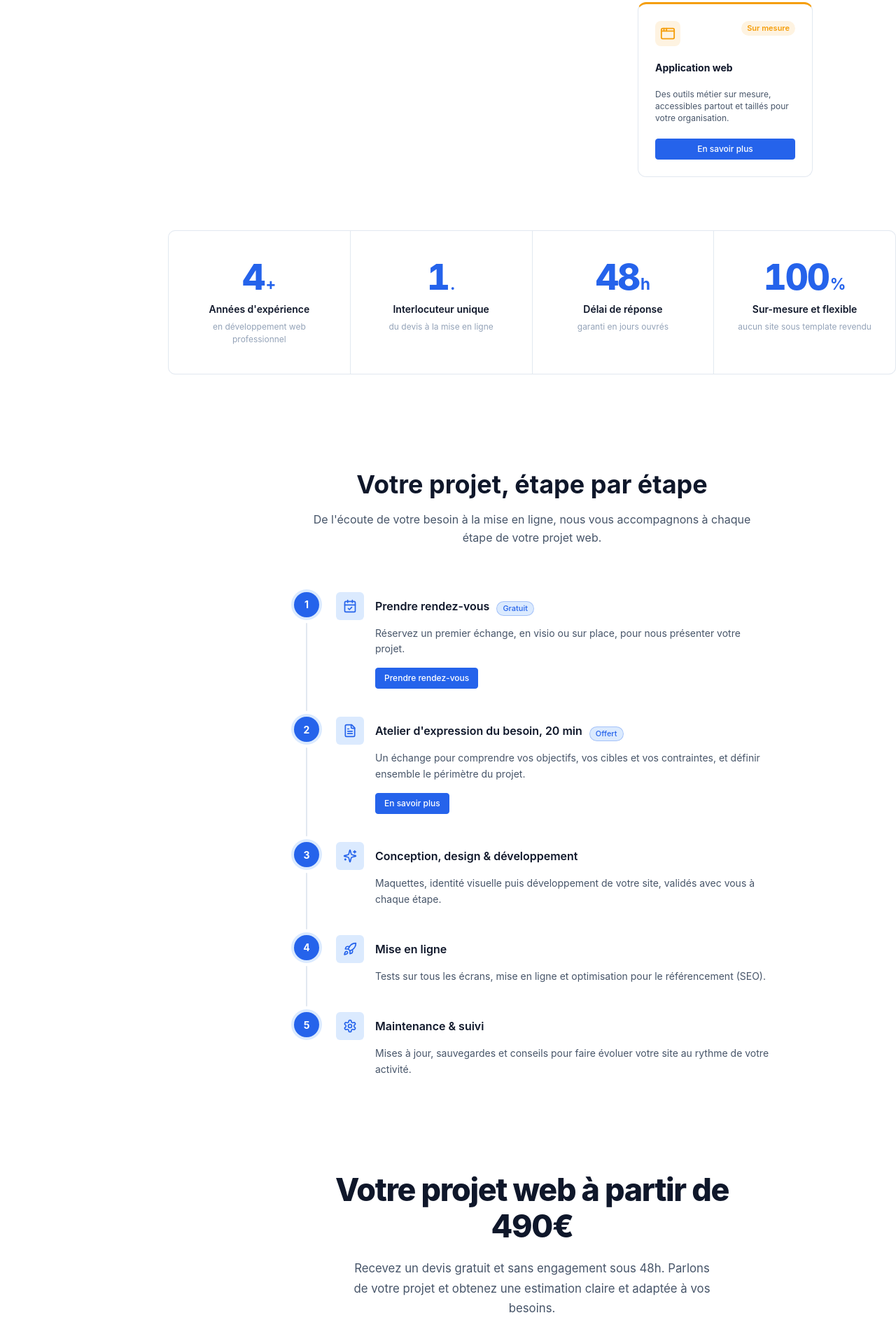
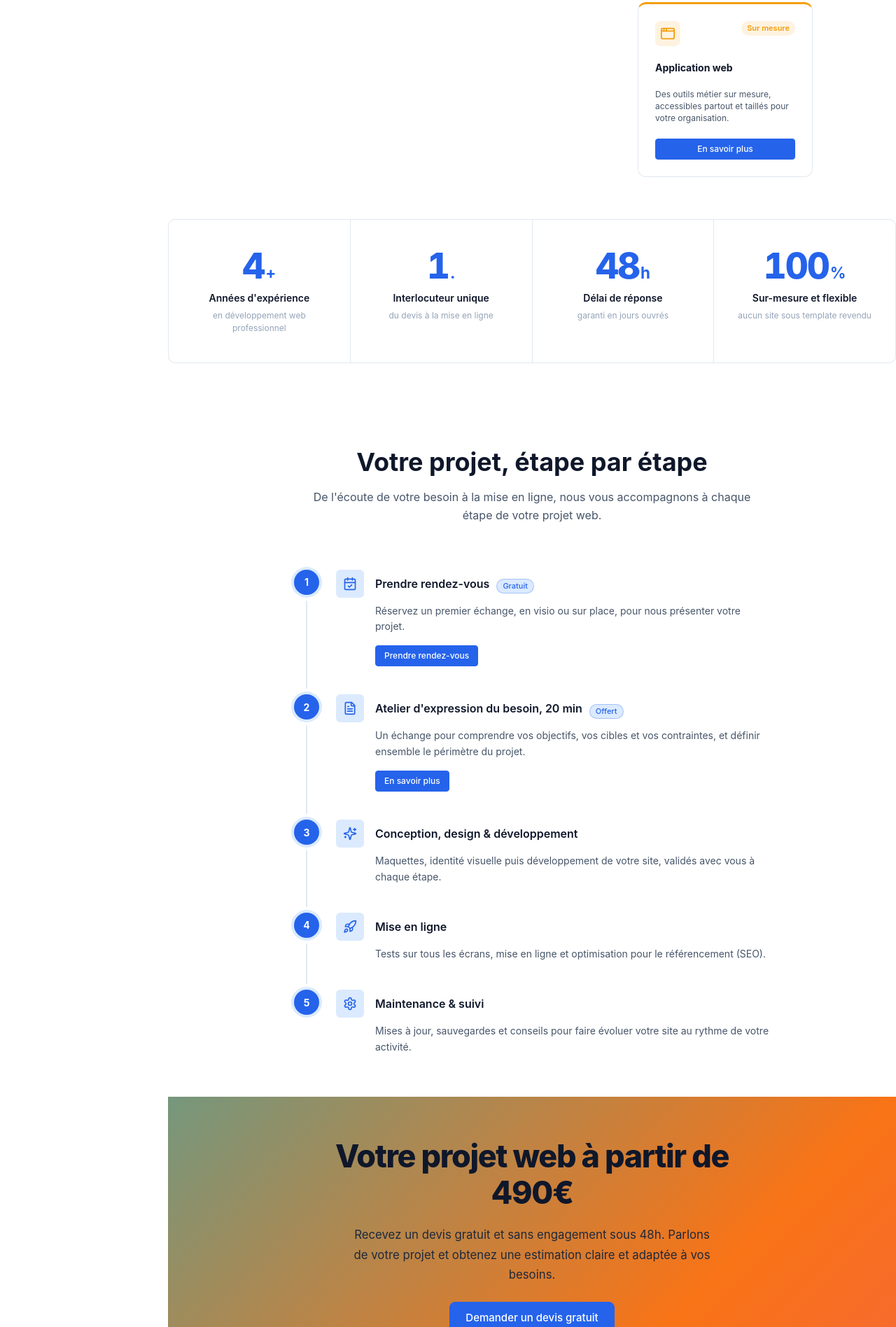
Before and after one commit to GuillaumeGiordano/my-components, a SvelteKit app: page /g2webdev in a window 1280 px wide. Shown: the part 884-2780 px from the top of the page at 70% size. Built offline with nearby package versions, Linux system fonts and the light colour scheme.

Commit message:
feat(sections): enhance background options and improve layout consistency across sections

```diff
--- a/src/app.css
+++ b/src/app.css
@@ -1,10 +1,12 @@
-@import 'tailwindcss';
-@import '$lib/styles/tokens.css';
+@import "tailwindcss";
+@import "$lib/styles/tokens.css";
 
 /* Dark mode via classe sur <html> */
 @custom-variant dark (&:where(.dark, .dark *));
 
-*, *::before, *::after {
+*,
+*::before,
+*::after {
   box-sizing: border-box;
   margin: 0;
   padding: 0;
@@ -30,3 +32,19 @@ html {
 body {
   min-height: 100vh;
 }
+
+.bg-base {
+  background: var(--bg-base);
+}
+
+.bg-subtle {
+  background: var(--bg-subtle);
+}
+
+.bg-accent {
+  background: var(--bg-accent);
+}
+
+.bg-primary {
+  background: var(--primary);
+}
--- a/src/lib/components/sections/CTABannerSection.svelte
+++ b/src/lib/components/sections/CTABannerSection.svelte
@@ -15,7 +15,7 @@
     description?: string;
     primaryCta?: { label: string; href: string };
     secondaryCta?: { label: string; href: string };
-    withBackground?: "bg-base" | "";
+    withBackground?: "bg-base" | "bg-subtle" | "bg-accent" | "bg-primary" | "";
   } = $props();
 </script>
 
@@ -51,17 +51,13 @@
     width: 100%;
   }
 
-  .bg-base {
-    padding: 1rem 0;
-    background: var(--bg-base);
-  }
-
   /* ---- Inner ---- */
   .cta-inner {
     position: relative;
     z-index: 1;
     max-width: 680px;
-    margin: 60px auto;
+    margin: auto;
+    padding: 60px 0;
     text-align: center;
     display: flex;
     flex-direction: column;
@@ -84,7 +80,6 @@
     line-height: 1.7;
     max-width: 520px;
     margin: 0;
-    color: var(--text-muted);
   }
 
   .cta-actions {
--- a/src/lib/components/sections/ContactSection.svelte
+++ b/src/lib/components/sections/ContactSection.svelte
@@ -209,13 +209,14 @@
 {/snippet}
 
 <style>
-  .withBackground {
+  .bg-base {
     background: var(--bg-base);
   }
 
   .contact-inner {
     max-width: 1100px;
-    margin: 60px auto;
+    margin: auto;
+    padding: 60px 0;
   }
 
   /* ---- Split layout ---- */
--- a/src/lib/components/sections/FAQSection.svelte
+++ b/src/lib/components/sections/FAQSection.svelte
@@ -79,13 +79,14 @@
 </section>
 
 <style>
-  .withBackground {
+  .bg-base {
     background: var(--bg-base);
   }
 
   .faq-inner {
     max-width: 860px;
-    margin: 60px auto;
+    margin: auto;
+    padding: 60px 0;
   }
 
   .faq-inner:has(.faq-two-col) {
--- a/src/lib/components/sections/FeaturesSection.svelte
+++ b/src/lib/components/sections/FeaturesSection.svelte
@@ -62,13 +62,14 @@
 </section>
 
 <style>
-  .withBackground {
+  .bg-base {
     background: var(--bg-base);
   }
 
   .features-inner {
-    max-width: 1200px;
-    margin: 60px auto;
+    max-width: 1100px;
+    margin: auto;
+    padding: 60px 0;
   }
 
   /* ---- Header ---- */
--- a/src/lib/components/sections/ProcessSection.svelte
+++ b/src/lib/components/sections/ProcessSection.svelte
@@ -119,13 +119,14 @@
 </section>
 
 <style>
-  .withBackground {
+  .bg-base {
     background: var(--bg-base);
   }
 
   .process-inner {
     max-width: 1100px;
-    margin: 60px auto;
+    margin: auto;
+    padding: 60px 0;
     display: flex;
     flex-direction: column;
     gap: 64px;
--- a/src/lib/components/sections/StatsSection.svelte
+++ b/src/lib/components/sections/StatsSection.svelte
@@ -19,7 +19,7 @@
       prefix?: string;
       suffix?: string;
     }>;
-    withBackground?: "bg-base" | "";
+    withBackground?: "bg-base" | "bg-subtle" | "bg-accent" | "bg-primary" | "";
   } = $props();
 
   // Track animated display values for each stat
@@ -134,13 +134,25 @@
 
 <style>
   .bg-base {
-    padding: 1rem 0;
     background: var(--bg-base);
+  }
+
+  .bg-subtle {
+    background: var(--bg-subtle);
+  }
+
+  .bg-accent {
+    background: var(--bg-accent);
+  }
+
+  .bg-primary {
+    background: var(--primary);
   }
 
   .stats-inner {
     max-width: 1100px;
-    margin: 60px auto;
+    margin: auto;
+    padding: 60px 0;
   }
 
   /* ---- Header ---- */
--- a/src/routes/g2webdev/+page.svelte
+++ b/src/routes/g2webdev/+page.svelte
@@ -32,6 +32,8 @@
 
   import knowledge from "./knowledge.json";
   import ScrollOverSection from "$lib/components/sections/ScrollOverSection.svelte";
+  import ScrollToTop from "$lib/components/ui/ScrollToTop.svelte";
+  import GradientBackground from "$lib/components/ui/GradientBackground.svelte";
 
   // Navbar items — anchors match each section's `id`; scroll spy is handled by <Navbar spy>
   const navItems = [
@@ -124,7 +126,7 @@
 
 <Navbar items={navItems} spy>
   {#snippet brand()}
-    <LogoGG width={28} height={28} open={false} />
+    <LogoGG width={46} height={46} open={false} />
   {/snippet}
 
   {#snippet actionBtn()}
@@ -137,6 +139,7 @@
     <ParticleBackground />
   {/snippet}
 
+  <!-- Hero Section -->
   <HeroSection
     id="hero"
     title="Agence web dans le Var, création de sites sur mesure"
@@ -211,6 +214,7 @@
     {/snippet}
   </HeroSection>
 
+  <!-- Stats Section -->
   <StatsSection
     id="stats"
     withBackground="bg-base"
@@ -242,6 +246,7 @@
     ]}
   />
 
+  <!-- Process Section -->
   <ProcessSection
     id="process"
     title="Votre projet, étape par étape"
@@ -288,18 +293,21 @@
     layout="vertical"
   />
 
+  <!-- Gradient background for the CTA section -->
+  <GradientBackground>
     <CTABannerSection
       id="cta-banner"
       title="Votre projet web à partir de 490€"
       description="Recevez un devis gratuit et sans engagement sous 48h. Parlons de votre projet et obtenez une estimation claire et adaptée à vos besoins."
-    withBackground="bg-base"
       primaryCta={{ label: "Demander un devis gratuit", href: "#contact" }}
     />
+  </GradientBackground>
 
+  <!-- Features Section -->
   <FeaturesSection
     id="features"
-    title="Tout ce dont votre équipe a besoin"
-    description="Une plateforme pensée pour les équipes modernes : rapide, sécurisée et facile à intégrer dans vos workflows existants."
+    title="Tout ce dont vous avez besoin pour votre site web"
+    description="Nous proposons un accompagnement complet pour la création et la maintenance de votre site internet, afin de vous permettre de vous concentrer sur votre activité."
     columns={3}
     features={[
       {
@@ -342,14 +350,17 @@
     ]}
   />
 
+  <!-- FAQ Section -->
   <FAQSection
     id="faq"
     title="Questions fréquentes"
     description="Vous ne trouvez pas la réponse ? Contactez-moi, je réponds en moins de 24 heures."
+    withBackground="bg-base"
     columns={2}
     {faqs}
   />
 
+  <!-- Contact Section -->
   <ContactSection
     id="contact"
     title="Contactez notre équipe"
@@ -360,6 +371,8 @@
 </ScrollOverSection>
 
 <FloatingGroup position="bottom-right">
+  <ScrollToTop />
+
   <Chatbot
     {knowledge}
     title="G2webdev — Assistant"
@@ -376,7 +389,7 @@
   :global(#features),
   :global(#faq),
   :global(#contact) {
-    scroll-margin-top: calc(var(--header-height) + 3rem);
+    scroll-margin-top: var(--header-height);
   }
 
   .demo {
```
Also changed, not shown: 1 other file (tests, documents, lock files or other folders). Lines whose indentation alone changed are shown as unchanged.
